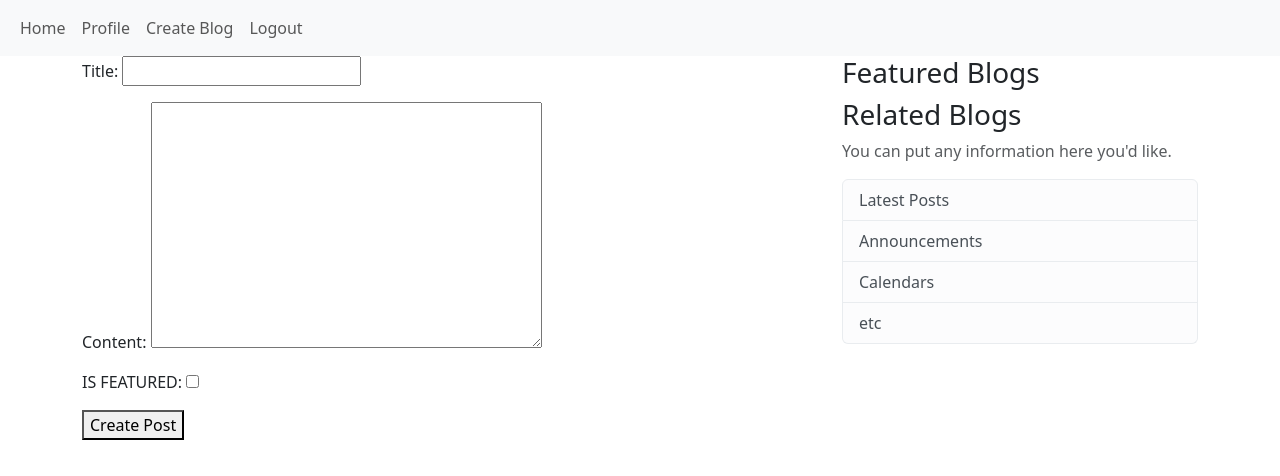
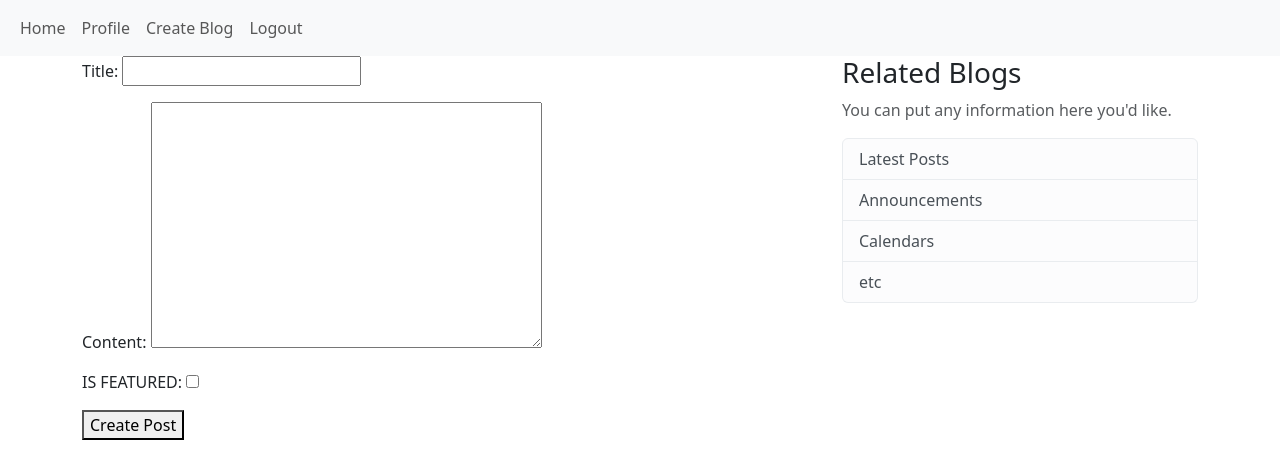
Before and after one commit to SampurnaC/django_blog_application, a Django app: page /blog/create/ in a window 1280 px wide. Shown: the top 476 px of the page. Run offline with Django 4.2, Linux system fonts and the light colour scheme; the visitor is signed in with stand-in values (Sample User, id 1); some libraries are stand-ins or nearby versions.

Commit message:
remove featured title from base file

```diff
--- a/blog/templates/blog/base.html
+++ b/blog/templates/blog/base.html
@@ -55,7 +55,6 @@
       </div>
       <div class="col-md-4">
         <div >
-          <h3>Featured Blogs</h3>
           {% block content1 %}{% endblock %}
         </div>
 
```
